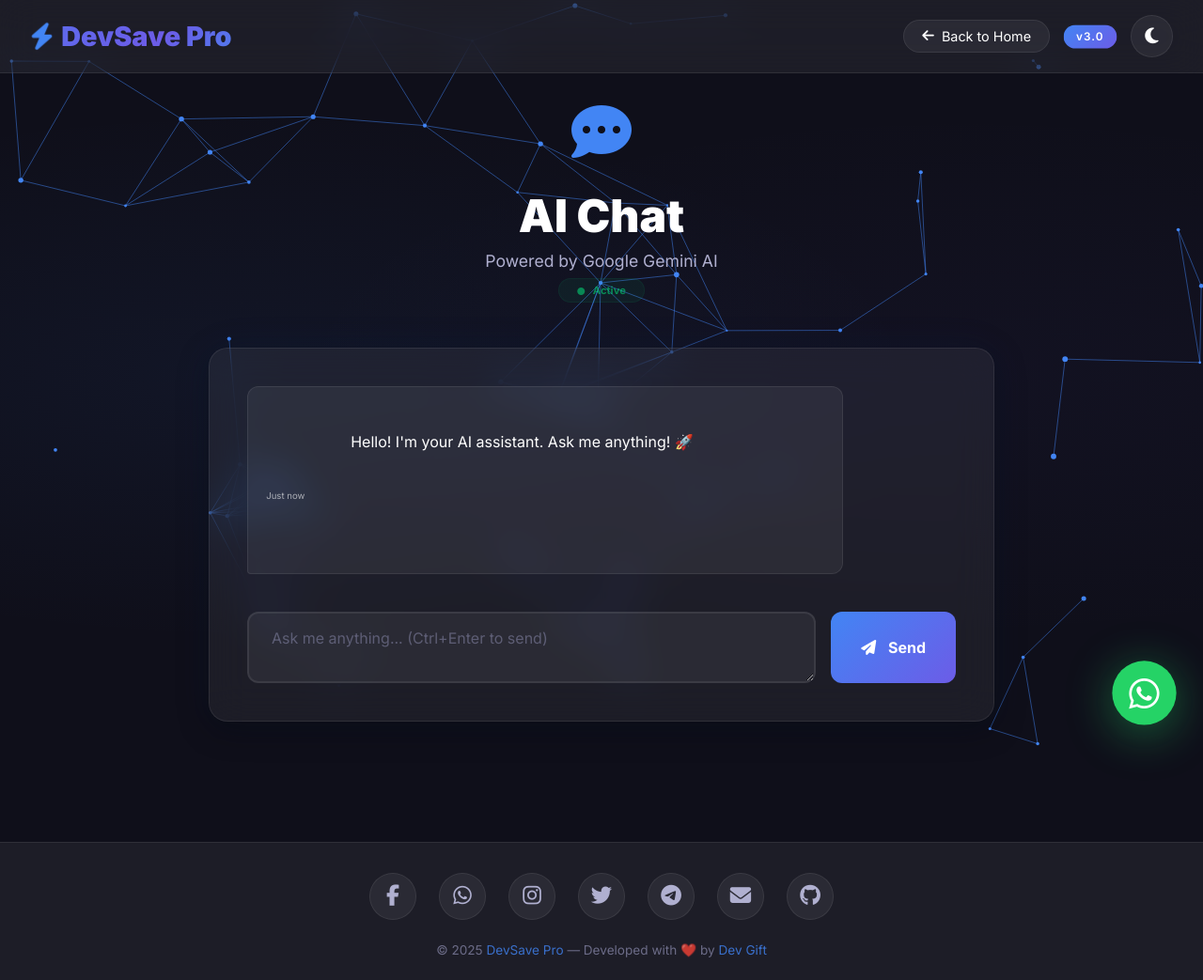
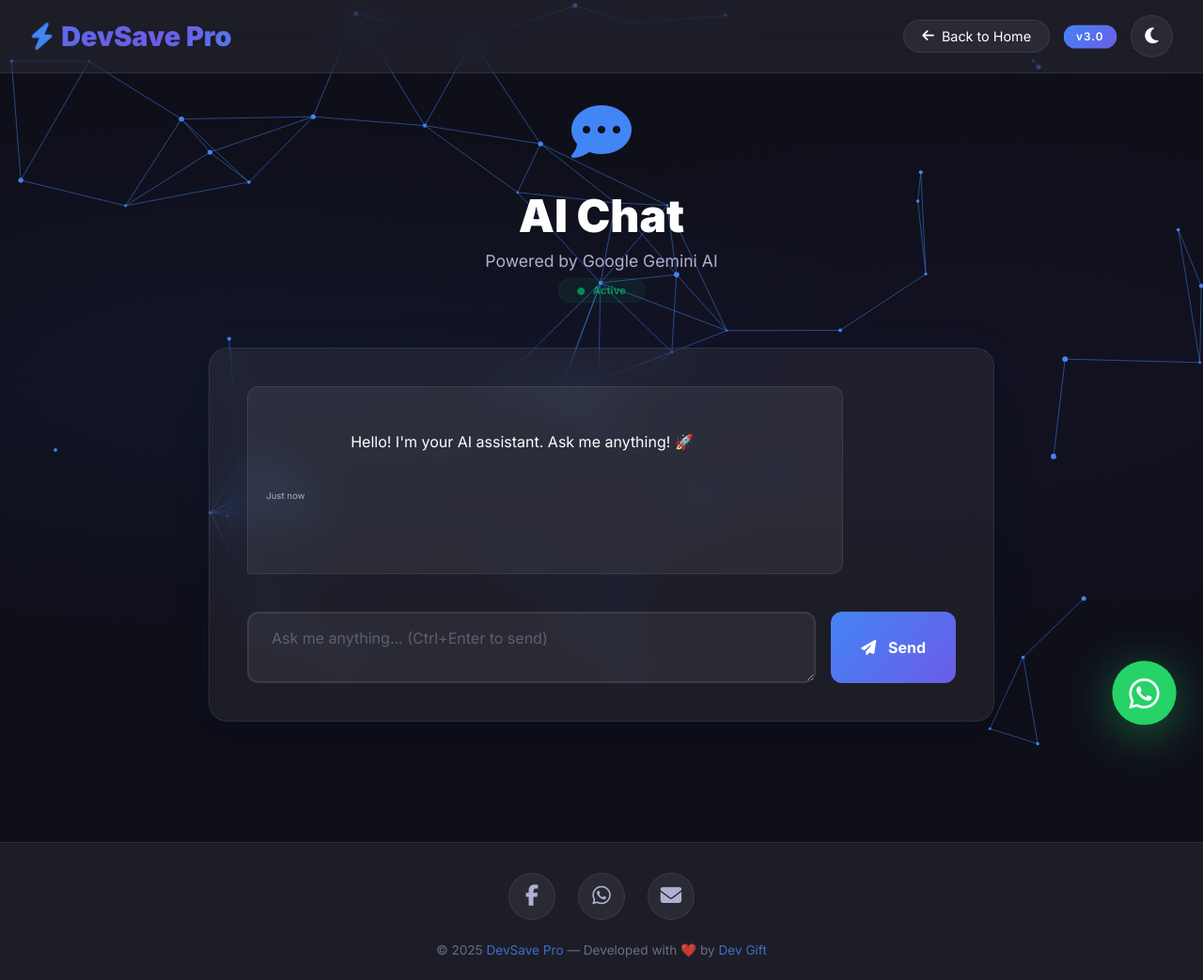
Before and after one commit to Giftfx-ship/Dev-save-pro, a plain HTML site: page gemini.html in a window 1280 px wide. Shown: the whole page at 94% size. Drawn offline with Linux system fonts and the light colour scheme.

Commit message:
Clean up footer social media links
Removed unused social media links from the footer.

```diff
--- a/gemini.html
+++ b/gemini.html
@@ -975,15 +975,11 @@
     </div>
 
     <!-- ===== FOOTER ===== -->
-    <footer class="footer">
+      <footer class="footer">
         <div class="footer-socials">
             <a href="https://www.facebook.com/profile.php?id=100083300451857" target="_blank" class="facebook"><i class="fab fa-facebook-f"></i></a>
             <a href="https://wa.me/2349164624021" target="_blank" class="whatsapp"><i class="fab fa-whatsapp"></i></a>
-            <a href="#" target="_blank" class="instagram"><i class="fab fa-instagram"></i></a>
-            <a href="#" target="_blank" class="twitter"><i class="fab fa-twitter"></i></a>
-            <a href="#" target="_blank" class="telegram"><i class="fab fa-telegram-plane"></i></a>
             <a href="mailto:devvgift@gmail.com" class="email"><i class="fas fa-envelope"></i></a>
-            <a href="#" target="_blank" class="github"><i class="fab fa-github"></i></a>
         </div>
         <p>
             © 2025 <a href="index.html">DevSave Pro</a> — Developed with ❤️ by
```
